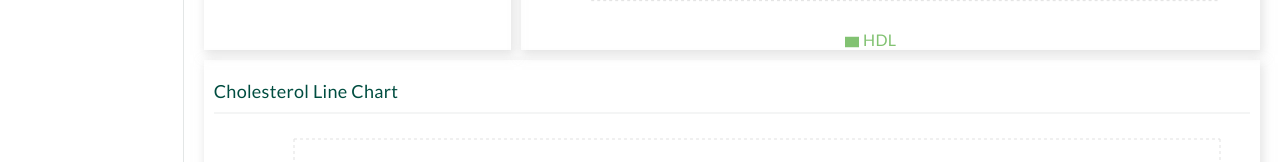
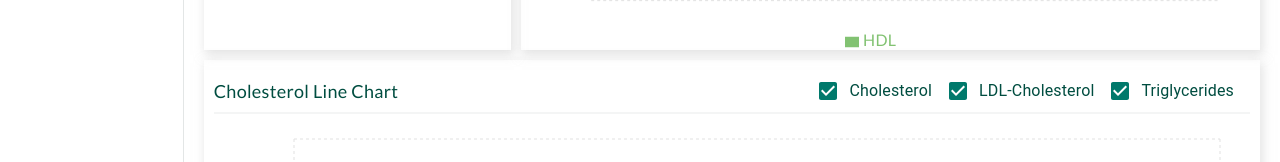
Before and after one commit to IsabelWen/LipidTracker, a React (Create React App) app: page / in a window 1280 px wide. Shown: the part 405-567 px from the top of the page. Built offline with nearby package versions, Linux system fonts and the light colour scheme; no server answers; the database is empty; sample sign-in values are in the browser's storage.

Commit message:
Add checkboxes to hide chart lines

```diff
--- a/package.json
+++ b/package.json
@@ -3,11 +3,12 @@
   "version": "0.1.0",
   "private": true,
   "dependencies": {
+    "@babel/plugin-proposal-private-property-in-object": "7.21.11",
     "@emotion/react": "^11.11.4",
     "@emotion/styled": "^11.11.0",
     "@mui/icons-material": "^5.15.11",
     "@mui/lab": "^5.0.0-alpha.168",
-    "@mui/material": "^5.15.11",
+    "@mui/material": "^7.0.2",
     "@mui/x-data-grid": "^6.19.6",
     "@testing-library/jest-dom": "^5.17.0",
     "@testing-library/react": "^13.4.0",
@@ -19,8 +20,7 @@
     "react-scripts": "5.0.1",
     "recharts": "^2.12.2",
     "sass": "^1.71.1",
-    "web-vitals": "^2.1.4",
-    "@babel/plugin-proposal-private-property-in-object": "7.21.11"
+    "web-vitals": "^2.1.4"
   },
   "scripts": {
     "start": "react-scripts start",
--- a/src/components/chart/chart.jsx
+++ b/src/components/chart/chart.jsx
@@ -5,10 +5,15 @@ import { collection, onSnapshot, query, where } from "firebase/firestore";
 import { db } from "../../firebase"
 import { useEffect, useState, useContext } from "react";
 import { AuthContext } from "../../context/authContext";
+import Checkbox from '@mui/material/Checkbox';
+import FormControlLabel from '@mui/material/FormControlLabel';
 
 // Main
 const Chart = () => {
     const [data, setData] = useState([]);
+    const [showCholesterol, setShowCholesterol] = useState(true);
+    const [showLdl, setShowLdl] = useState(true);
+    const [showTriglycerides, setShowTriglycerides] = useState(true);
     const {currentUser} = useContext(AuthContext)
     const user = currentUser;
     const userUID = user.uid;
@@ -40,16 +45,50 @@ const Chart = () => {
     }, []);
 
     // Extracting the highest values of all
-    const highestCholesterol = Math.max(...data.map(item => item.cholesterol).filter(value => value!== undefined));
-    const highestLdl = Math.max(...data.map(item => item.ldl).filter(value => value!== undefined));
-    const highestTriglycerides = Math.max(...data.map(item => item.triglycerides));
-    const highestCholLdl = Math.max(highestLdl, highestCholesterol)
+    const highestCholesterol = showCholesterol ? Math.max(...data.map(item => item.cholesterol).filter(value => value !== undefined)) : 0;
+    const highestLdl = showLdl ? Math.max(...data.map(item => item.ldl).filter(value => value !== undefined)) : 0;
+    const highestTriglycerides = showTriglycerides ? Math.max(...data.map(item => item.triglycerides)) : 0;
+
+    // Get the highest combined value for Y-axis
+    const highestCholLdl = Math.max(highestLdl, highestCholesterol);
     const highestValue = Math.max(highestTriglycerides, highestCholLdl);
 
     return (
         <div className="chart">
             <div className="top">
                 <h1 className="title">Cholesterol Line Chart</h1>
+                <div>
+                    <FormControlLabel
+                        control={
+                        <Checkbox
+                            className="checkbox"
+                            checked={showCholesterol}
+                            onChange={() => setShowCholesterol(!showCholesterol)}
+                        />
+                        }
+                        label="Cholesterol"
+                    />
+                    <FormControlLabel
+                        control={
+                        <Checkbox
+                            className="checkbox"
+                            checked={showLdl}
+                            onChange={() => setShowLdl(!showLdl)}
+                        />
+                        }
+                        label="LDL-Cholesterol"
+                    />
+                    <FormControlLabel
+                        control={
+                        <Checkbox
+                            className="checkbox"
+                            checked={showTriglycerides}
+                            onChange={() => setShowTriglycerides(!showTriglycerides)}
+                        />
+                        }
+                        label="Triglycerides"
+                    />
+                </div>
             </div>
             <hr />
             <ResponsiveContainer width="100%" height='85%'>
@@ -69,27 +108,39 @@ const Chart = () => {
                         <YAxis type="number" domain={[0, highestValue]} stroke="gray" />
                         <Tooltip />
                         <Legend />
-                        <Line type="monotone"
+                        {showCholesterol && (
+                            <Line
+                                type="monotone"
                                 name="Cholesterol"
                                 connectNulls
                                 dataKey="cholesterol"
                                 stroke="#619ED6"
                                 strokeWidth="2"
-                        activeDot={{ r: 8 }} />
-                        <Line type="monotone"
+                                activeDot={{ r: 8 }}
+                            />
+                        )}
+                        {showLdl && (
+                            <Line
+                                type="monotone"
                                 name="LDL-Cholesterol"
                                 connectNulls
                                 dataKey="ldl"
                                 stroke="#E48F1B"
                                 strokeWidth="2"
-                        activeDot={{ r: 8 }} />
-                        <Line type="monotone"
+                                activeDot={{ r: 8 }}
+                            />
+                        )}
+                        {showTriglycerides && (
+                            <Line
+                                type="monotone"
                                 name="Triglycerides"
                                 connectNulls
                                 dataKey="triglycerides"
                                 stroke="#E64345"
                                 strokeWidth="2"
-                        activeDot={{ r: 8 }} />
+                                activeDot={{ r: 8 }}
+                            />
+                        )}
                         <Line
                         name="Note"
                         dataKey="note"
--- a/src/components/chart/chart.scss
+++ b/src/components/chart/chart.scss
@@ -17,6 +17,13 @@
             margin-top: 10px;
         }
 
+        .checkbox {
+            color: #00796b;
+
+            &.Mui-checked {
+                color: #00796b;
+            }
+        }
     }
 
     hr {
```
Also changed, not shown: 1 other file (tests, documents, lock files or other folders). Lines whose indentation alone changed are shown as unchanged.
